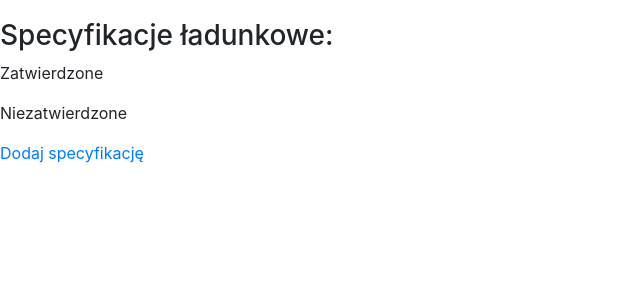
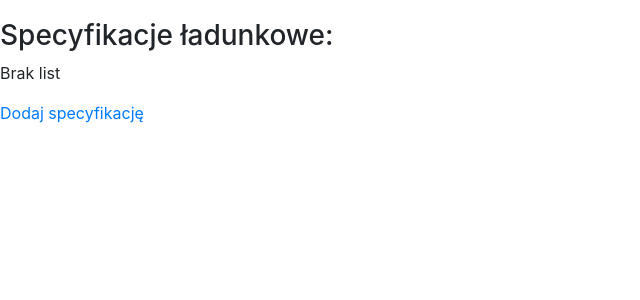
Before and after one commit to AndrewPie/ArtMan, a Django app: template templates/cargo_spec/my_lists.html in a window 1280 px wide. Shown: the part 56-356 px from the top of the page, without its empty margins (0-640 px from the left). Run offline with Django 3.2, Linux system fonts and the light colour scheme; the template is opened without the code that fills it, so the values that code supplies are empty; parts of the project's set-up code (start-up, migrations or seed data) failed here and were passed over; some libraries are stand-ins or nearby versions.

Commit message:
Added specyfication status labels dependent on user specyfications: - if none -> show "no specyfications" message - if accepted -> show "accepted" label above accepted specyfications list - if not accepted -> show "not accepted" label above not accepted specyfications list

```diff
--- a/cargo_spec/views.py
+++ b/cargo_spec/views.py
@@ -28,6 +28,12 @@ class MyListView(LoginRequiredMixin, ListView):
         queryset = super().get_queryset()
         owner_ = self.request.user
         return queryset.filter(owner = owner_)
+
+    def get_context_data(self, **kwargs):
+        context = super().get_context_data(**kwargs)
+        queryset = self.get_queryset()
+        context['a_list'] = [s.approved for s in queryset]
+        return context
 
 
 class AddSpecificationView(LoginRequiredMixin, CreateView):
--- a/templates/cargo_spec/my_lists.html
+++ b/templates/cargo_spec/my_lists.html
@@ -1,15 +1,22 @@
 {% extends "base.html" %}
+
 {% block content %}
 <h3>Specyfikacje ładunkowe:</h3>
-<p>Zatwierdzone<p>
+{% if not object_list %}
+    <p>Brak list</p>
+{% else %}
+    {% if True in a_list %}
+        <p>Zatwierdzone</p>
         <ul>
         {% for object in object_list %}
             {% if object.approved %}
-            <li><a href="{% url 'cargo_spec:spec-detail' object.id %}">{{ object.marking }}</a></li>
+                <li><a href="{% url 'cargo_spec:modify-spec' object.id %}">{{ object.marking }}</a></li>
             {% endif %}
         {% endfor %}
         </ul>
-<p>Niezatwierdzone<p>
+    {% endif %}
+    {% if False in a_list %}
+        <p>Niezatwierdzone</p>
         <ul>
         {% for object in object_list %}
             {% if not object.approved %}
@@ -17,5 +24,8 @@
             {% endif %}
         {% endfor %}
         </ul>
+    {% endif %}
+{% endif %}
+
 <a href="{% url 'cargo_spec:add-spec' %}">Dodaj specyfikację</a>
 {% endblock %}
```
Lines whose indentation alone changed are shown as unchanged.
